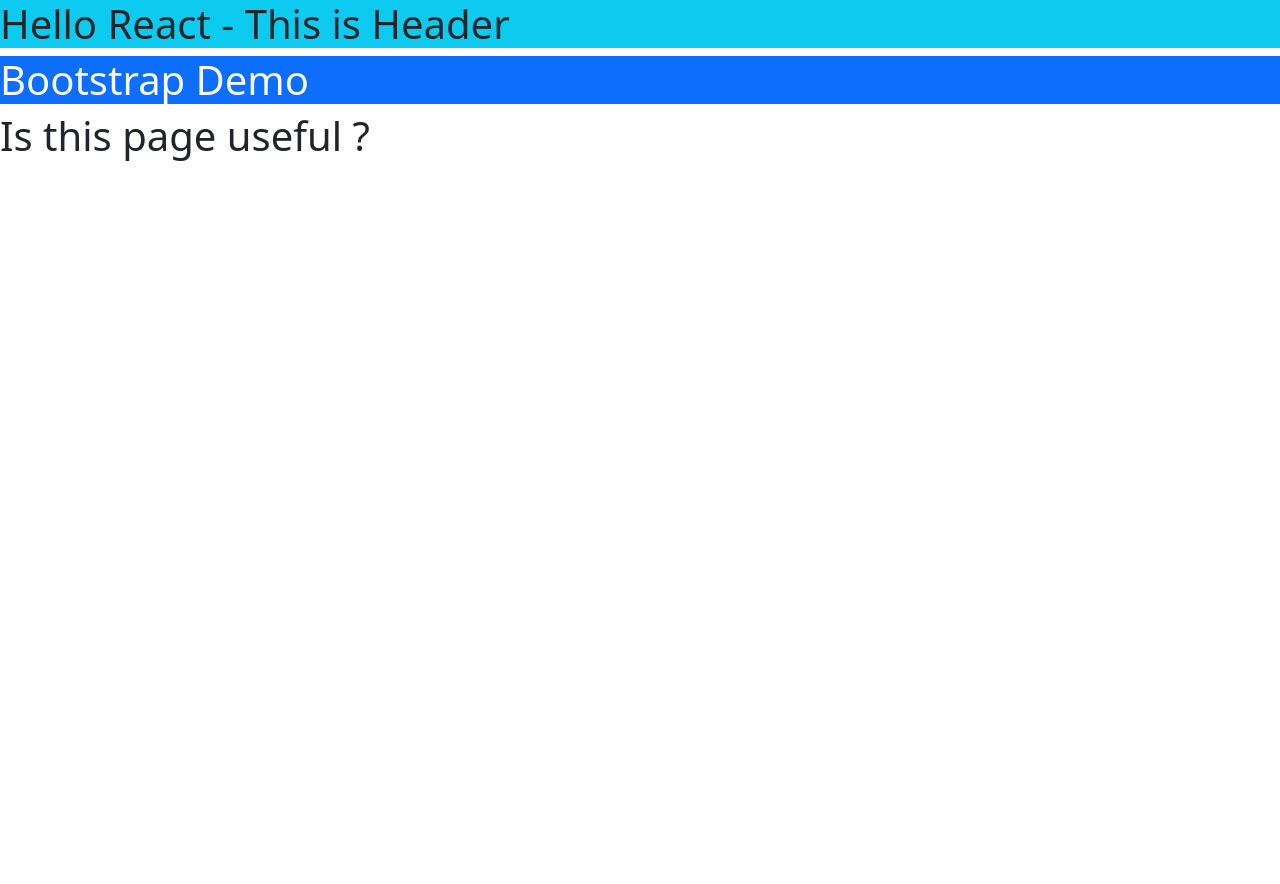
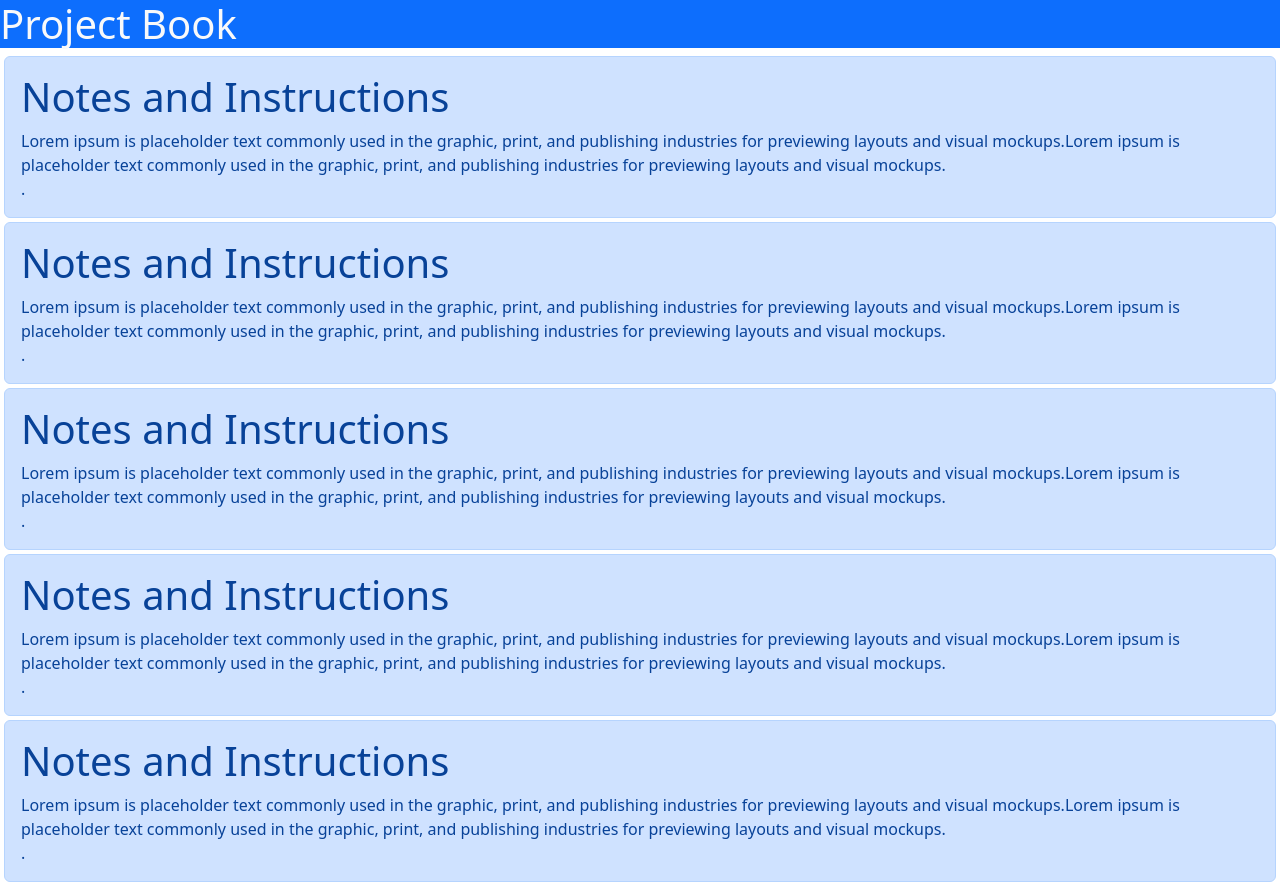
Before and after one commit to sayli01/my-react-project1, a React (Create React App) app: page / in a window 1280 px wide. Shown: the top 884 px of the page. Before the commit the page ends 800 px from the top, so only its background shows below. Built offline with nearby package versions, Linux system fonts and the light colour scheme.

Commit message:
simple bootstrap site

```diff
--- a/src/App.js
+++ b/src/App.js
@@ -1,24 +1,22 @@
 import Header from "./pages/Header";
 import MainBody from "./pages/MainBody";
 import Footer from "./pages/Footer";
+import BootstrapDemo from "./pages/BootstrapDemo";
 
 //return JSX
 function App() {
   return (
     <div>
       <Header />
-      <BootstrapDemo />
+      <MainBody />
+      <MainBody />
+      <MainBody />
+      <MainBody />
+      <MainBody />
+      <MainBody />
       <Footer />
     </div>
   );
 }
 
-function BootstrapDemo() {
-  return (
-    <div>
-      <h1 className="bg-primary p=3 text-light">Bootstrap Demo</h1>
-    </div>
-  );
-}
-
 export default App;
--- /dev/null
+++ b/src/pages/BootstrapDemo.js
@@ -0,0 +1,9 @@
+function BootstrapDemo() {
+  return (
+    <div>
+      <h1 className="bg-primary p=3 text-light">Bootstrap Demo</h1>
+    </div>
+  );
+}
+
+export default BootstrapDemo;
--- a/src/pages/Footer.js
+++ b/src/pages/Footer.js
@@ -1,7 +1,9 @@
 function Footer() {
   return (
     <div>
-      <h1>Is this page useful ?</h1>
+      <div className="alert alert-secondary d-flex justify-content-center">
+        <h3>Is this page useful ?</h3>
+      </div>
     </div>
   );
 }
--- a/src/pages/Header.js
+++ b/src/pages/Header.js
@@ -1,7 +1,7 @@
 function Header() {
   return (
     <div>
-      <h1 className="bg-info">Hello React - This is Header</h1>
+      <h1 className="bg-primary p=3 text-light">Project Book</h1>
     </div>
   );
 }
--- a/src/pages/MainBody.js
+++ b/src/pages/MainBody.js
@@ -1,6 +1,7 @@
 function MainBody() {
   return (
-    <div>
+    <div className="alert alert-primary m-0 m-1">
+      <h1>Notes and Instructions</h1>
       Lorem ipsum is placeholder text commonly used in the graphic, print, and
       publishing industries for previewing layouts and visual mockups.Lorem
       ipsum is placeholder text commonly used in the graphic, print, and
```
